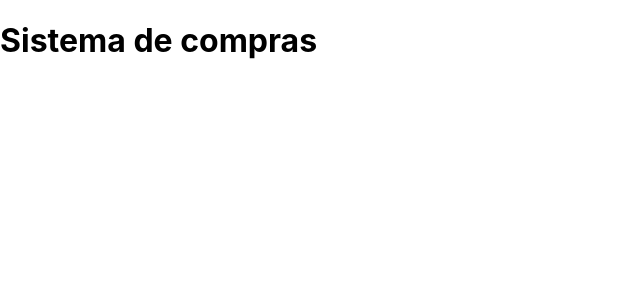
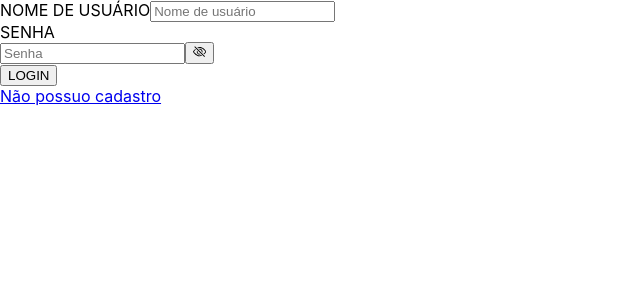
Before and after one commit to Filipa-SRocha/dbc-sistema-compras, a React (Create React App) app: page /login in a window 1280 px wide. Shown: the top 300 px of the page, without its empty margins (0-640 px from the left). Built offline with nearby package versions, Linux system fonts and the light colour scheme.

Commit message:
estrutura formulario login e novo usuario

```diff
--- a/src/index.js
+++ b/src/index.js
@@ -1,15 +1,11 @@
 import React from 'react';
 import ReactDOM from 'react-dom/client';
 import './index.css';
-import App from './App';
 import reportWebVitals from './reportWebVitals';
+import Router from './router';
 
 const root = ReactDOM.createRoot(document.getElementById('root'));
-root.render(
-  <React.StrictMode>
-    <App />
-  </React.StrictMode>
-);
+root.render(<Router />);
 
 // If you want to start measuring performance in your app, pass a function
 // to log results (for example: reportWebVitals(console.log))
--- /dev/null
+++ b/src/pages/dashboard/Dashboard.js
@@ -0,0 +1,4 @@
+const Dashboard = () => {
+	return <div>Dashboard</div>;
+};
+export default Dashboard;
--- /dev/null
+++ b/src/pages/login/Login.jsx
@@ -0,0 +1,71 @@
+import { Formik, Form, Field } from 'formik';
+import { Link } from 'react-router-dom';
+import * as Yup from 'yup';
+import { useState } from 'react';
+import { BsEyeSlash } from 'react-icons/bs';
+import { BsEye } from 'react-icons/bs';
+
+const Login = () => {
+	const [isPasswordVisible, setIsPasswordVisible] = useState(false);
+
+	const changePasswordVisibility = () => {
+		isPasswordVisible
+			? setIsPasswordVisible(false)
+			: setIsPasswordVisible(true);
+	};
+
+	const handleLogin = () => {
+		//logica de login
+	};
+
+	const SignInSchema = Yup.object().shape({
+		login: Yup.string().required('Login obrigatório'),
+		senha: Yup.string().required('Por favor digite a sua senha!'),
+	});
+
+	return (
+		<>
+			<Formik
+				initialValues={{
+					nome: '',
+					senha: '',
+				}}
+				validationSchema={SignInSchema}
+				onSubmit={(values) => {
+					handleLogin(values);
+				}}
+			>
+				{({ errors, touched }) => (
+					<Form>
+						<div>
+							<label htmlFor='nome'>NOME DE USUÁRIO</label>
+							<Field name='nome' placeholder='Nome de usuário' />
+							{errors.nome && touched.nome ? <div>{errors.nome}</div> : null}
+						</div>
+
+						<div>
+							<label htmlFor='senha'>SENHA </label>
+							<div style={{ margin: 0 }}>
+								<Field
+									name='senha'
+									type={isPasswordVisible ? 'text' : 'password'}
+									placeholder='Senha'
+								/>
+
+								<button type='button' onClick={changePasswordVisibility}>
+									{isPasswordVisible ? <BsEye /> : <BsEyeSlash />}
+								</button>
+							</div>
+							{errors.senha && touched.senha ? <div>{errors.senha}</div> : null}
+						</div>
+
+						<button>LOGIN</button>
+					</Form>
+				)}
+			</Formik>
+
+			<Link to='/new-user'>Não possuo cadastro</Link>
+		</>
+	);
+};
+export default Login;
--- /dev/null
+++ b/src/pages/login/SignUp.jsx
@@ -0,0 +1,108 @@
+import { Formik, Form, Field } from 'formik';
+import * as Yup from 'yup';
+import YupPassword from 'yup-password';
+import FileBase64 from 'react-file-base64';
+import { AiOutlineLock } from 'react-icons/ai';
+import { AiOutlineUnlock } from 'react-icons/ai';
+import { useState } from 'react';
+
+const SignUp = () => {
+	YupPassword(Yup);
+
+	const [testeImagem, setTesteImagem] = useState(null);
+
+	const SignupSchema = Yup.object().shape({
+		nome: Yup.string()
+			.min(4, 'Nome demasiado curto!')
+			.max(60, 'Login demasiado longo!')
+			.required('Nome obrigatório'),
+		email: Yup.string()
+			.email('Formato de e-mail inválido')
+			.required('Email obrigatório'),
+		senha: Yup.string()
+			.required('Por favor digite uma senha forte')
+			.password()
+			.min(8, 'Senha precisa conter pelo menos oito caracteres')
+			.minLowercase(1, 'Senha precisa conter pelo menos uma letra minuscula')
+			.minUppercase(1, 'Senha precisa conter pelo menos uma letra maiuscula')
+			.minNumbers(1, 'Senha precisa conter pelo menos um número')
+			.minSymbols(1, 'Senha precisa conter pelo menos um caractere especial'),
+	});
+
+	const handleSignup = (values) => {
+		//logica de cadastro
+	};
+
+	const getFiles = (files) => {
+		setTesteImagem({ ...files });
+		console.log(files);
+	};
+
+	return (
+		<div>
+			<Formik
+				initialValues={{
+					nome: '',
+					email: '',
+					senha: '',
+					confirmacaoSenha: '',
+				}}
+				validationSchema={SignupSchema}
+				onSubmit={(values) => {
+					handleSignup(values);
+				}}
+			>
+				{({ errors, touched }) => (
+					<Form>
+						<div>
+							<label htmlFor='nome'>Nome* </label>
+							<Field name='nome' placeholder='Nome completo' />
+							{errors.nome && touched.nome ? <div>{errors.nome}</div> : null}
+						</div>
+
+						<div>
+							<label htmlFor='email'>E-mail* </label>
+							<Field
+								name='email'
+								type='email'
+								placeholder='email@dbccompany.com'
+							/>
+							{errors.email && touched.email ? <div>{errors.email}</div> : null}
+						</div>
+
+						<div>
+							<div className='StrongPassword'>
+								<label htmlFor='senha'>Senha </label>
+
+								{errors.senha && touched.senha ? (
+									<AiOutlineUnlock style={{ color: 'red' }} />
+								) : touched.senha ? (
+									<AiOutlineLock style={{ color: 'green' }} />
+								) : (
+									<></>
+								)}
+							</div>
+
+							<Field name='senha' type='password' placeholder='Senha' />
+							{errors.senha && touched.senha ? <div>{errors.senha}</div> : null}
+						</div>
+
+						<div>
+							<label htmlFor='confirmacaoSenha'>Confirme a sua senha* </label>
+							<Field name='confirmacaoSenha' type='password' />
+							{errors.confirmacaoSenha && touched.confirmacaoSenha ? (
+								<div>{errors.confirmacaoSenha}</div>
+							) : null}
+						</div>
+
+						<FileBase64 multiple={false} onDone={getFiles} />
+						{testeImagem ? <img src={testeImagem.base64} /> : <p>sem imagem</p>}
+
+						<button type='submit'>Cadastrar</button>
+					</Form>
+				)}
+			</Formik>
+		</div>
+	);
+};
+export default SignUp;
--- /dev/null
+++ b/src/router.js
@@ -0,0 +1,17 @@
+import { BrowserRouter, Routes, Route } from 'react-router-dom';
+import Dashboard from './pages/dashboard/Dashboard';
+import Login from './pages/login/Login';
+import SignUp from './pages/login/SignUp';
+
+const Router = () => {
+	return (
+		<BrowserRouter>
+			<Routes>
+				<Route path='/' element={<Dashboard />} />
+				<Route path='/login' element={<Login />} />
+				<Route path='/new-user' element={<SignUp />} />
+			</Routes>
+		</BrowserRouter>
+	);
+};
+export default Router;
```
Also changed, not shown: package.json (+7 -1 lines), src/components/forms/PopUpForm.jsx (added), src/components/forms/form.styled.js (added), 1 other file (tests, documents, lock files or other folders).
